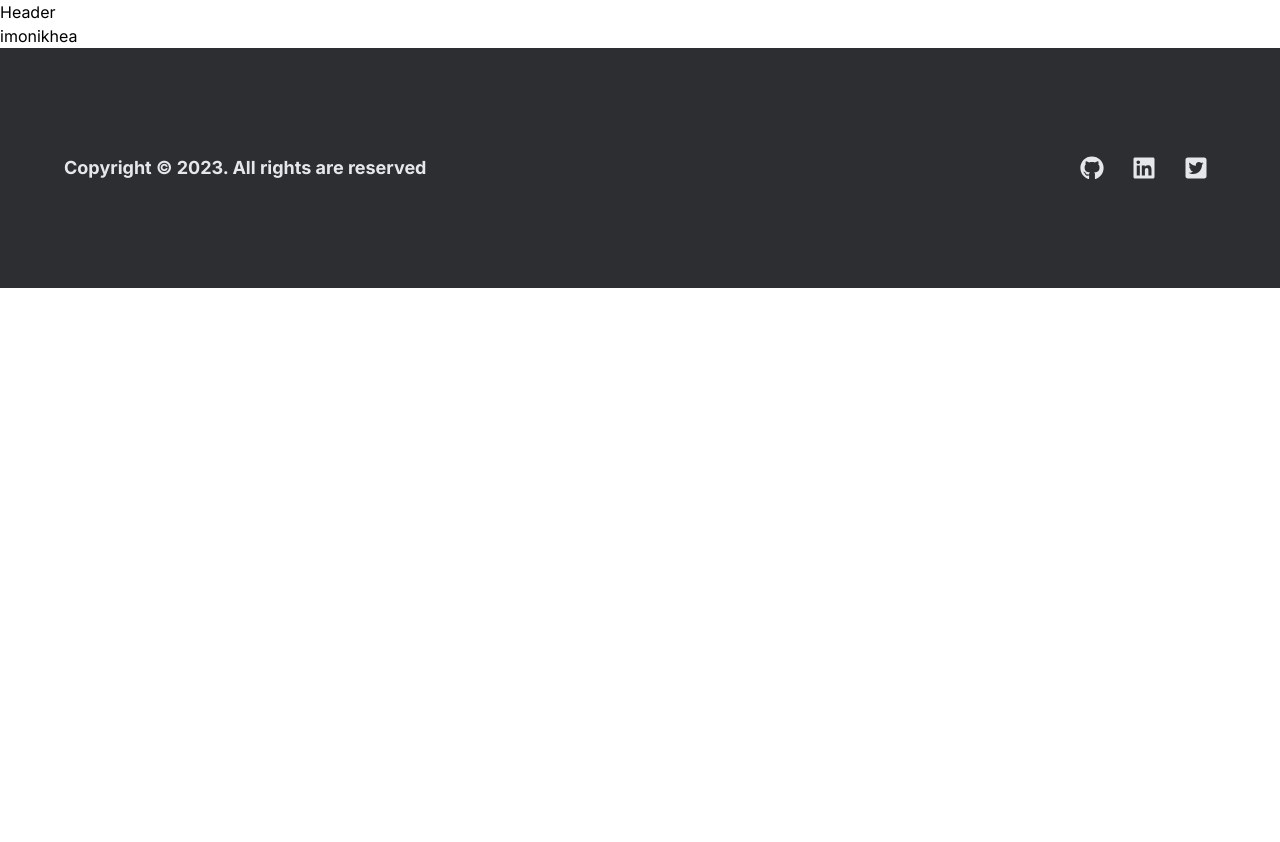
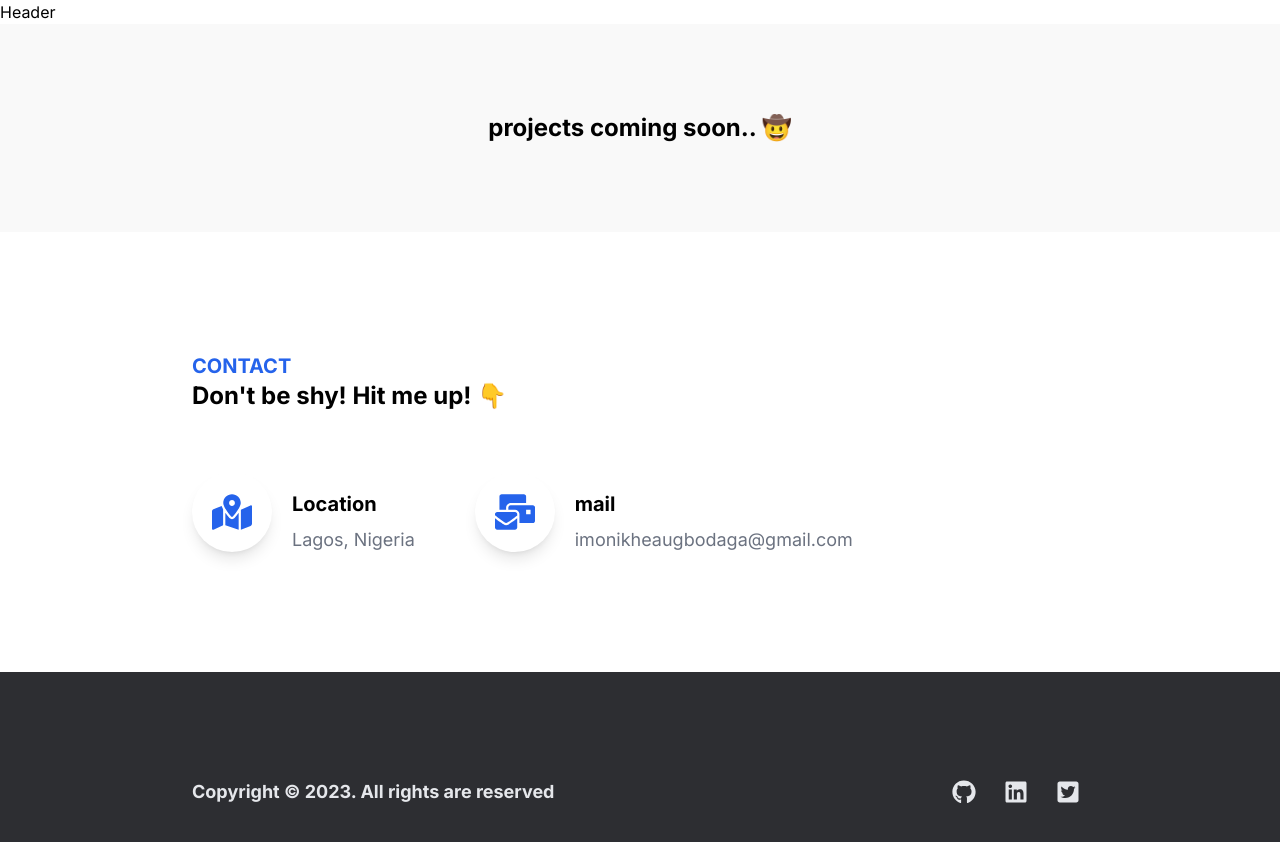
Before and after one commit to nikhea/portfolio, a Next.js app: page / in a window 1280 px wide. Shown: the top 842 px of the page. Before the commit the page ends 800 px from the top, so only its background shows below. Built offline with nearby package versions, Linux system fonts and the light colour scheme.

Commit message:
added projects

```diff
--- a/src/app/globals.scss
+++ b/src/app/globals.scss
@@ -2,14 +2,28 @@
 @tailwind components;
 @tailwind utilities;
 
+/* For WebKit browsers (e.g. Chrome, Safari) */
 ::-webkit-scrollbar {
   width: 10px;
 }
+
+::-webkit-scrollbar-track {
+  // background: #f1f1f1;
+}
+
 ::-webkit-scrollbar-thumb {
+  // background: ;
+  @apply bg-gray-300;
   border-radius: 10px;
 }
+
+/* For Firefox */
+/* scrollbar-color: pink #f1f1f1; */
+#specifyColor {
+  // accent-color: #fb2e86;
+}
 .container {
-  @apply w-[95%] lg:w-[90%] m-auto;
+  @apply w-[90%] lg:w-[70%] m-auto;
 }
 .transistionMode {
   @apply transition duration-500 ease-in delay-200;
--- a/src/app/page.tsx
+++ b/src/app/page.tsx
@@ -1,3 +1,11 @@
+import Projects from "@/components/Projects/Projects";
+import Contact from "@/components/contact/contact";
+
 export default function Home() {
-  return <main>imonikhea</main>;
+  return (
+    <main>
+      <Projects />
+      <Contact />
+    </main>
+  );
 }
--- /dev/null
+++ b/src/components/Projects/Projects.tsx
@@ -0,0 +1,13 @@
+import React from "react";
+
+const Projects = () => {
+  return (
+    <div className="grid  h-52 place-content-center bg-light-gray">
+      <h1 className="text-2xl font-bold text-center ">
+        projects coming soon.. 🤠
+      </h1>
+    </div>
+  );
+};
+
+export default Projects;
--- /dev/null
+++ b/src/components/contact/contact.tsx
@@ -0,0 +1,48 @@
+import React from "react";
+import { FaMapMarkedAlt, FaMailBulk } from "react-icons/fa";
+
+const Contact = () => {
+  const contact = ContactData.map((contact, index) => (
+    <div
+      className="flex flex-col items-center text-center lg:text-start lg:flex-row"
+      key={index}
+    >
+      <div className="flex items-center justify-center w-20 h-20 p-5 mb-5 bg-white rounded-full shadow-lg ">
+        <span>{contact.icon}</span>
+      </div>
+      <div className="mx-5 space-y-2 ">
+        <h1 className="text-xl font-bold">{contact.name}</h1>
+        <p className="text-lg text-gray-500 ">{contact.text}</p>
+      </div>
+    </div>
+  ));
+  return (
+    <div className={`container`}>
+      <div className={` my-20  flex flex-col justify-center`}>
+        {" "}
+        <div className="my-10 text-center lg:text-start">
+          <h1 className="text-xl font-bold text-blue-600 uppercase">contact</h1>
+          <p className="text-2xl font-bold">Don't be shy! Hit me up! 👇</p>
+        </div>
+        <div className="flex flex-col items-center gap-10 my-5 lg:flex-row">
+          {contact}
+        </div>
+      </div>
+    </div>
+  );
+};
+
+export default Contact;
+
+export const ContactData = [
+  {
+    icon: <FaMapMarkedAlt className="w-10 h-10 text-blue-600 " />,
+    name: "Location",
+    text: "Lagos, Nigeria",
+  },
+  {
+    icon: <FaMailBulk className="w-10 h-10 text-blue-600" />,
+    name: "mail",
+    text: "imonikheaugbodaga@gmail.com",
+  },
+];
--- a/tailwind.config.js
+++ b/tailwind.config.js
@@ -14,6 +14,7 @@ module.exports = {
       },
       colors: {
         "black-gray": "#2d2e32",
+        "light-gray": "#f9f9f9",
       },
     },
   },
```
